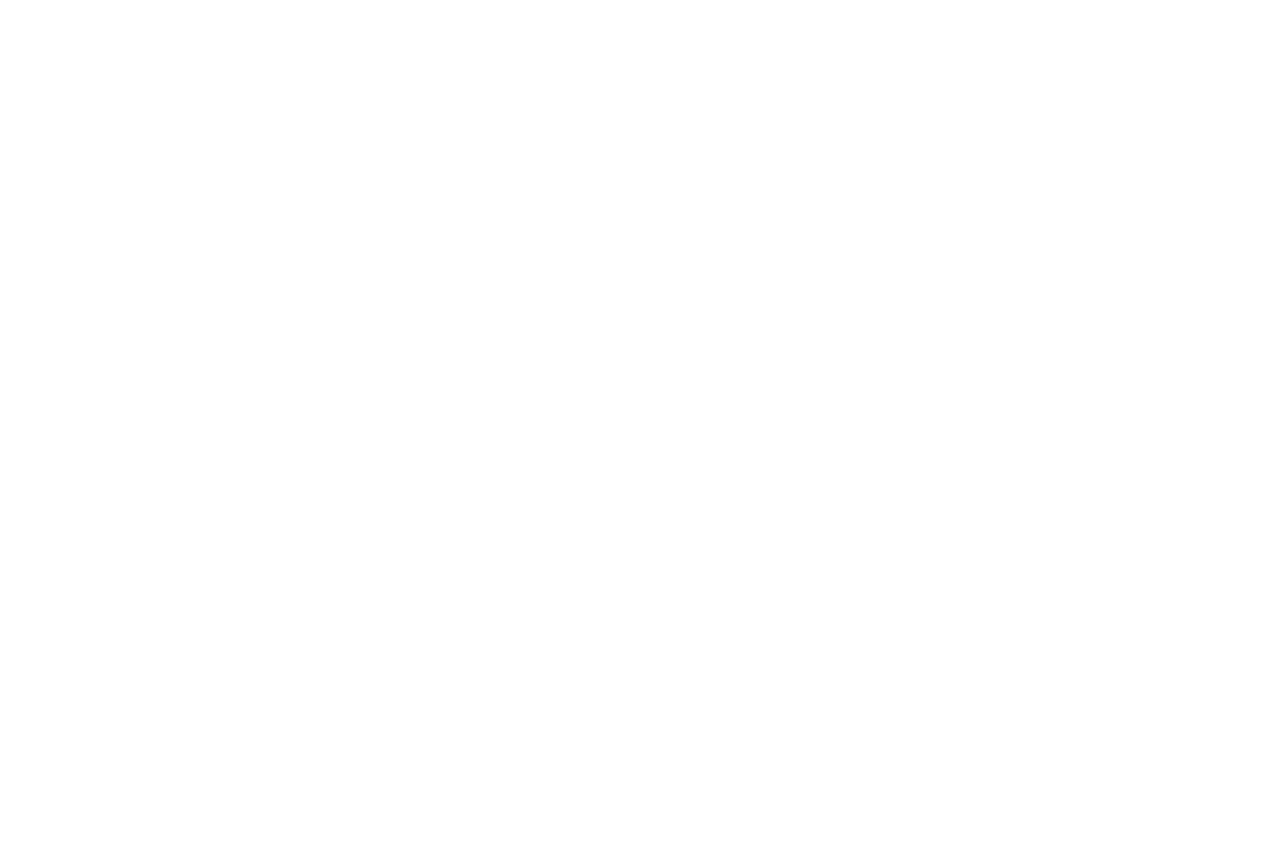
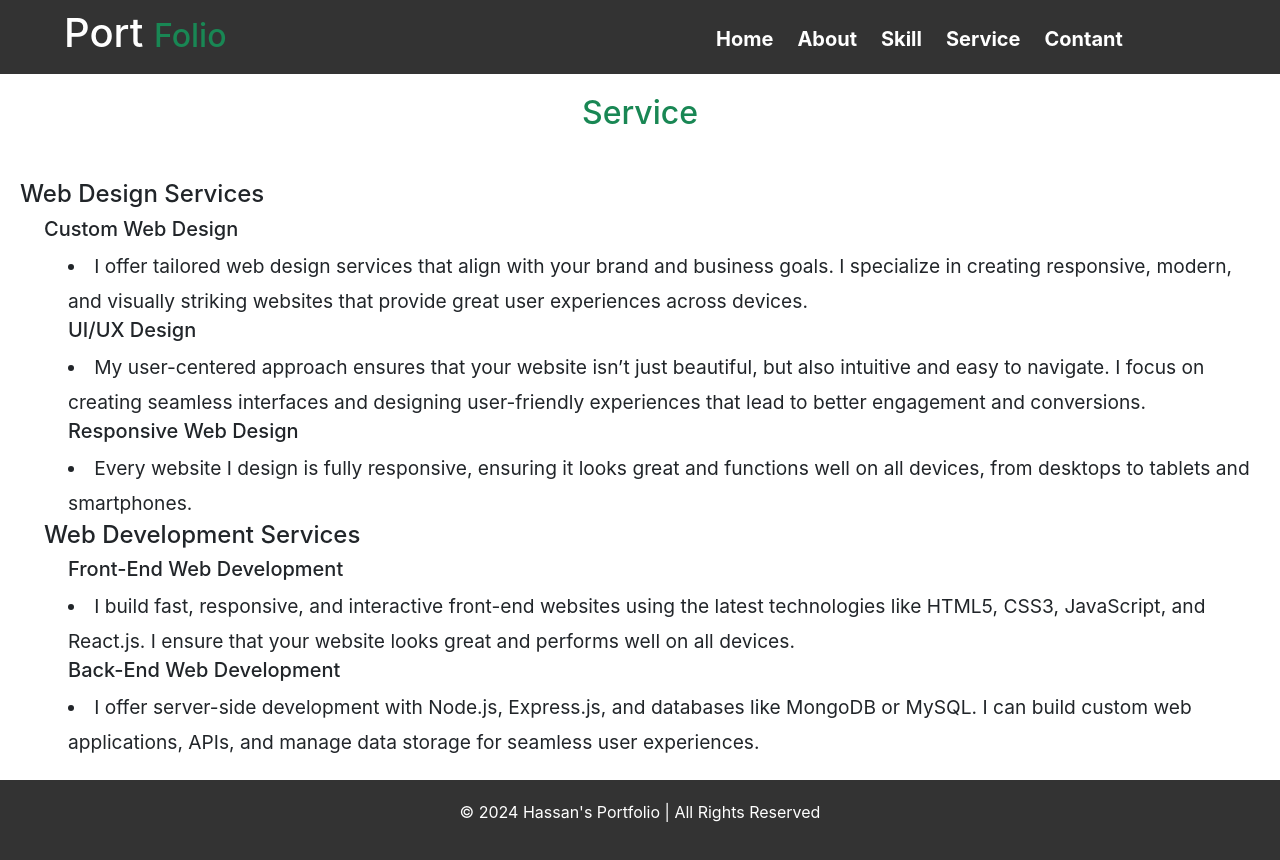
Before and after one commit to MohdHassan0912/Portfolio, a React (Create React App) app: page /service in a window 1280 px wide. Before the commit this address had no page. Before the commit the page ends 800 px from the top, so only its background shows below. Built offline with nearby package versions, Linux system fonts and the light colour scheme.

Commit message:
mojer changes

```diff
--- a/src/common.js
+++ b/src/common.js
@@ -39,9 +39,11 @@ const Common = () => {
               </Link>
             </li>
             <li>
+            <Link to ="/service">
               <a href="" className="menu">
                 Service
               </a>
+              </Link>
             </li>
             <li>
               <Link to="/Contact">
@@ -74,9 +76,9 @@ const Common = () => {
           <Link className="link" to="/Contact">
             <li>Contact</li>
           </Link>
-          {/* <Link className="link" to="/about">
-            <li>About</li>
-          </Link> */}
+          <Link className="link" to="/service">
+            <li>Service</li>
+          </Link>
 
         </ul>
       </div>
--- a/src/index.js
+++ b/src/index.js
@@ -8,6 +8,7 @@ import { BrowserRouter, Route, Routes } from "react-router-dom";
 import About from "./about";
 import Skill from "./skill";
 import Contact from "./contact";
+import Service from "./service";
 
 const root = ReactDOM.createRoot(document.getElementById("root"));
 root.render(
@@ -18,6 +19,7 @@ root.render(
         <Route exact path='/about' element={<About/>}/>
         <Route exact path='/skill' element={<Skill/>}/>
         <Route exact path='/contact' element={<Contact/>}/>
+        <Route exact path='/service' element={<Service/>}/>
       </Routes>
     </BrowserRouter>
     {/* <Project/> */}
--- /dev/null
+++ b/src/service.js
@@ -0,0 +1,54 @@
+import Common from "./common";
+
+const Service = () => {
+  return (
+    <>
+      <Common />
+      <div className="d1">
+        <h2 className="text-success">Service</h2>
+      </div>
+      <div className="n1">
+        <h4>Web Design Services</h4>
+        <p className="h5 ps-4">Custom Web Design</p>
+        <li className="ps-5">
+          I offer tailored web design services that align with your brand and
+          business goals. I specialize in creating responsive, modern, and
+          visually striking websites that provide great user experiences across
+          devices.
+        </li>
+
+      <p className="h5 ps-5">UI/UX Design</p>
+      <li className="ps-5">
+        My user-centered approach ensures that your website isn’t just
+        beautiful, but also intuitive and easy to navigate. I focus on creating
+        seamless interfaces and designing user-friendly experiences that lead to
+        better engagement and conversions.
+      </li>
+      <p className="h5 ps-5">Responsive Web Design</p>
+      <li className="ps-5">
+        Every website I design is fully responsive, ensuring it looks great and
+        functions well on all devices, from desktops to tablets and smartphones.
+      </li>
+      <h4 className="ps-4">Web Development Services</h4>
+      <p className="ps-5 h5">Front-End Web Development</p>
+      <li className="ps-5">
+        I build fast, responsive, and interactive front-end websites using the
+        latest technologies like HTML5, CSS3, JavaScript, and React.js. I ensure
+        that your website looks great and performs well on all devices.
+      </li>
+      <p className="ps-5 h5">Back-End Web Development</p>
+      <li className="ps-5">
+        I offer server-side development with Node.js, Express.js, and databases
+        like MongoDB or MySQL. I can build custom web applications, APIs, and
+        manage data storage for seamless user experiences.
+      </li>
+      </div>
+      <footer>
+        <div className="container">
+          <p>&copy; 2024 Hassan's Portfolio | All Rights Reserved</p>
+        </div>
+      </footer>
+    </>
+  );
+};
+export default Service;
```
Also changed, not shown: src/project.css (+0 -191 lines), src/skill.js (+0 -13 lines).
